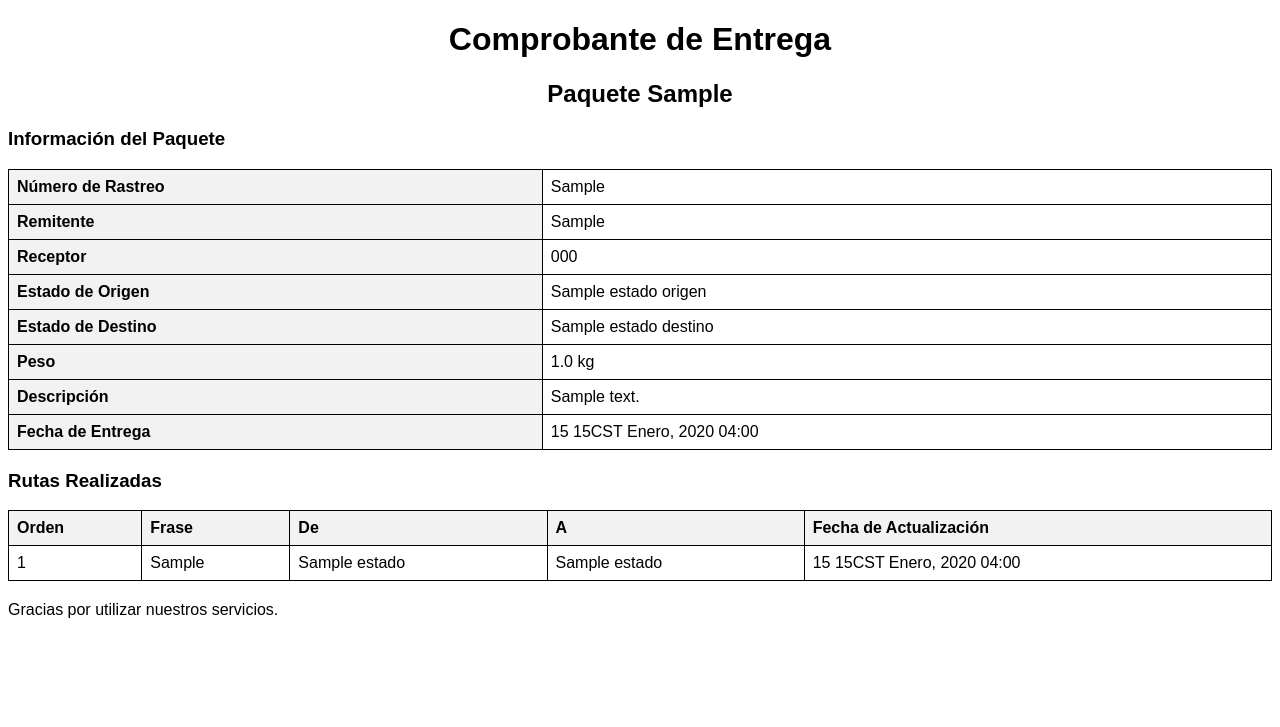
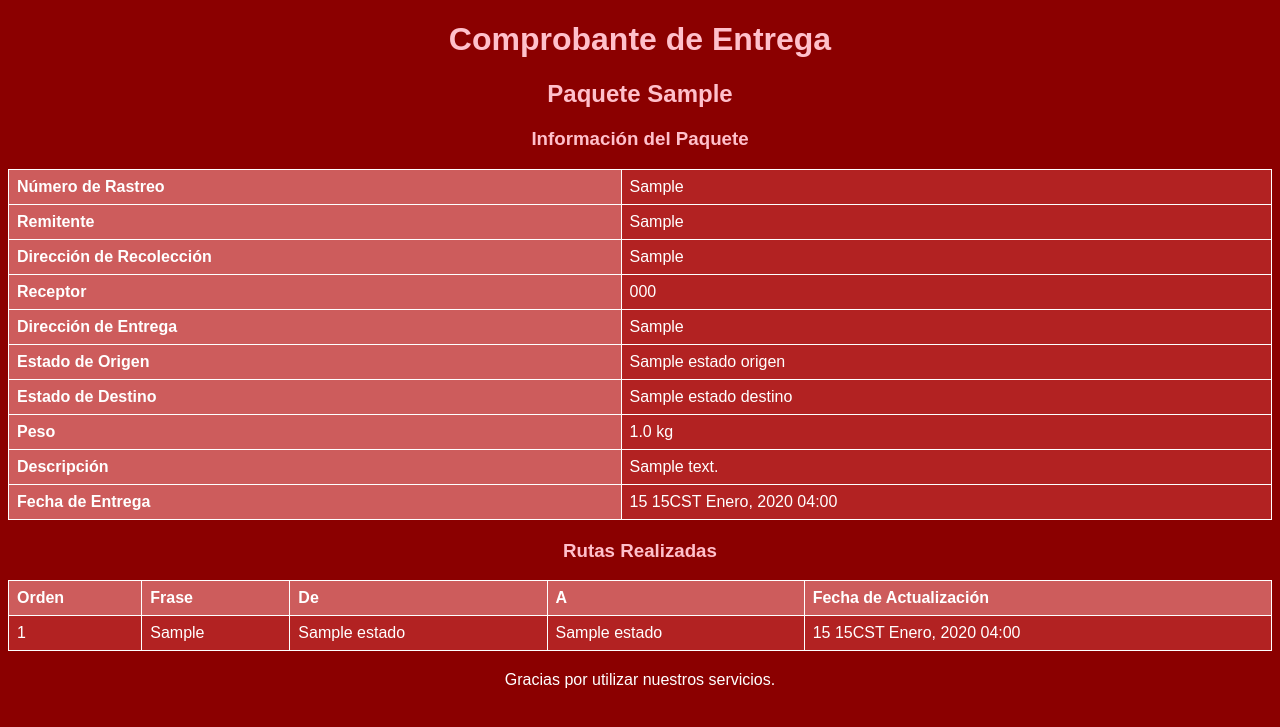
Before and after one commit to rayo-alcantar/Paqueteria_del_bienestar, a Django app: template templates/paquete_entregado_pdf.html in a window 1280 px wide. Shown: the top 727 px of the page. Run offline with Django 3.2, Linux system fonts and the light colour scheme; tables that the repository leaves empty hold one stand-in row (values such as "Sample post"); the template is opened without the code that fills it: values that come from a table or form of the project are taken from there, most other values are stand-ins (such as "Sample title", 1, 10 or a date in 2020).

Commit message:
se modifica el archivo de pdf

```diff
--- a/templates/paquete_entregado_pdf.html
+++ b/templates/paquete_entregado_pdf.html
@@ -5,11 +5,33 @@
     <title>Comprobante de Entrega - Paquete {{ paquete.codigo }}</title>
     <style>
         /* Estilos para el PDF */
-        body { font-family: Arial, sans-serif; }
-        h1, h2 { text-align: center; }
-        table { width: 100%; border-collapse: collapse; margin-bottom: 20px; }
-        th, td { border: 1px solid #000; padding: 8px; text-align: left; }
-        th { background-color: #f2f2f2; }
+        body {
+            font-family: Arial, sans-serif;
+            background-color: #8B0000; /* Guinda */
+            color: #FFFFFF;
+        }
+        h1, h2, h3 {
+            text-align: center;
+            color: #FFC0CB; /* Rosa */
+        }
+        table {
+            width: 100%;
+            border-collapse: collapse;
+            margin-bottom: 20px;
+            background-color: #B22222; /* Tonalidad de rojo */
+        }
+        th, td {
+            border: 1px solid #FFFFFF;
+            padding: 8px;
+            text-align: left;
+            color: #FFFFFF;
+        }
+        th {
+            background-color: #CD5C5C; /* Tonalidad más clara de rojo */
+        }
+        p {
+            text-align: center;
+        }
     </style>
 </head>
 <body>
@@ -27,8 +49,16 @@
             <td>{{ paquete.remitente }}</td>
         </tr>
         <tr>
+            <th>Dirección de Recolección</th>
+            <td>{{ paquete.direccion_recoleccion }}</td>
+        </tr>
+        <tr>
             <th>Receptor</th>
             <td>{{ paquete.receptor }}</td>
+        </tr>
+        <tr>
+            <th>Dirección de Entrega</th>
+            <td>{{ paquete.direccion_entrega }}</td>
         </tr>
         <tr>
             <th>Estado de Origen</th>
```
